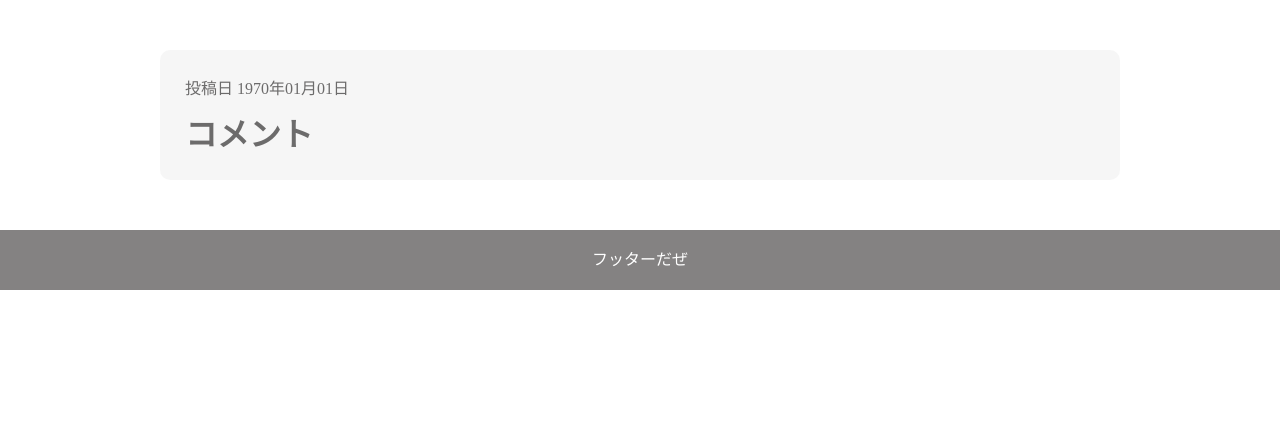
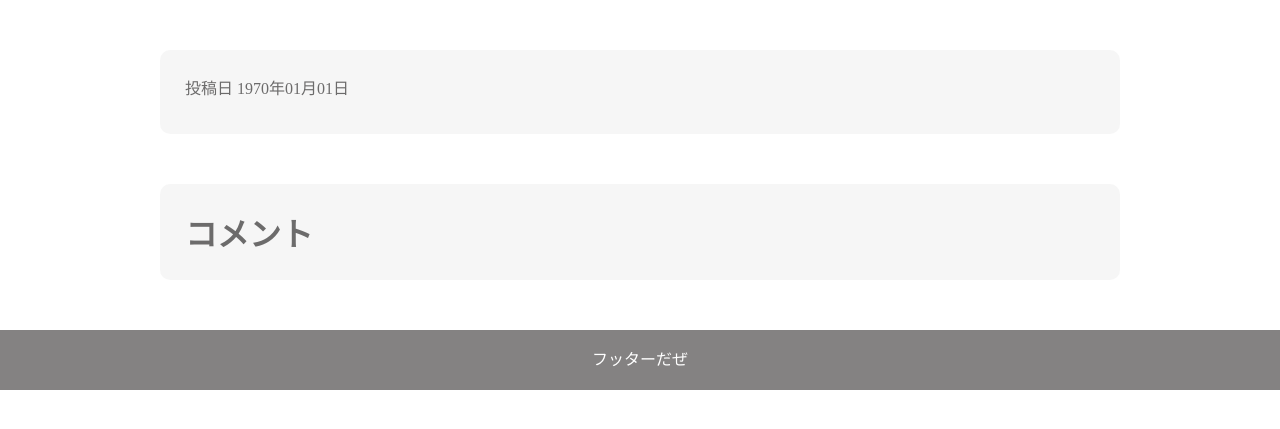
Before and after one commit to kobepbl/pbl1, a PHP site: page /article/article_show.php?article_id=1 in a window 1280 px wide. Shown: the part 55-484 px from the top of the page. Run offline with PHP 8.4, Linux system fonts and the light colour scheme; data that the repository does not hold is empty.

Commit message:
記事コメント一部変更

```diff
--- a/article/article_show.php
+++ b/article/article_show.php
@@ -21,7 +21,10 @@ require_once __DIR__ . '/../header.php'
     <p class="article-show-date">投稿日 <?= date('Y年m月d日', strtotime($article['creation_date'])) ?></p>
     <h1 class="article-show-title"><?= $article['title'] ?></h1>
     <p class="article-text"><?= $article['sentence'] ?></p>
-    <h1>コメント</h1>
+  </div>
+
+  <div class="article-show">
+  <h1>コメント</h1>
     <?php
       foreach ($article_comments  as  $article_comment) {
       ?>
```
